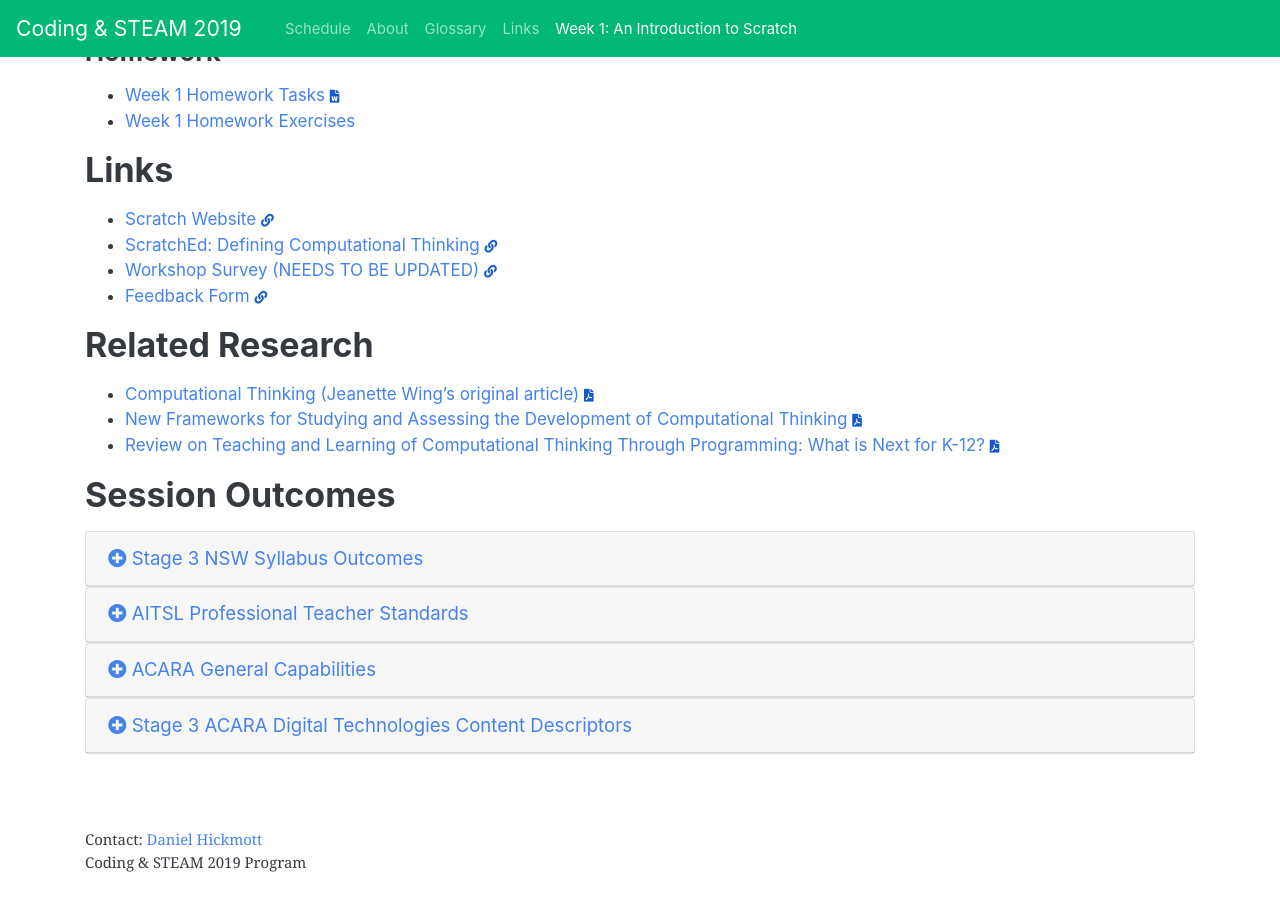
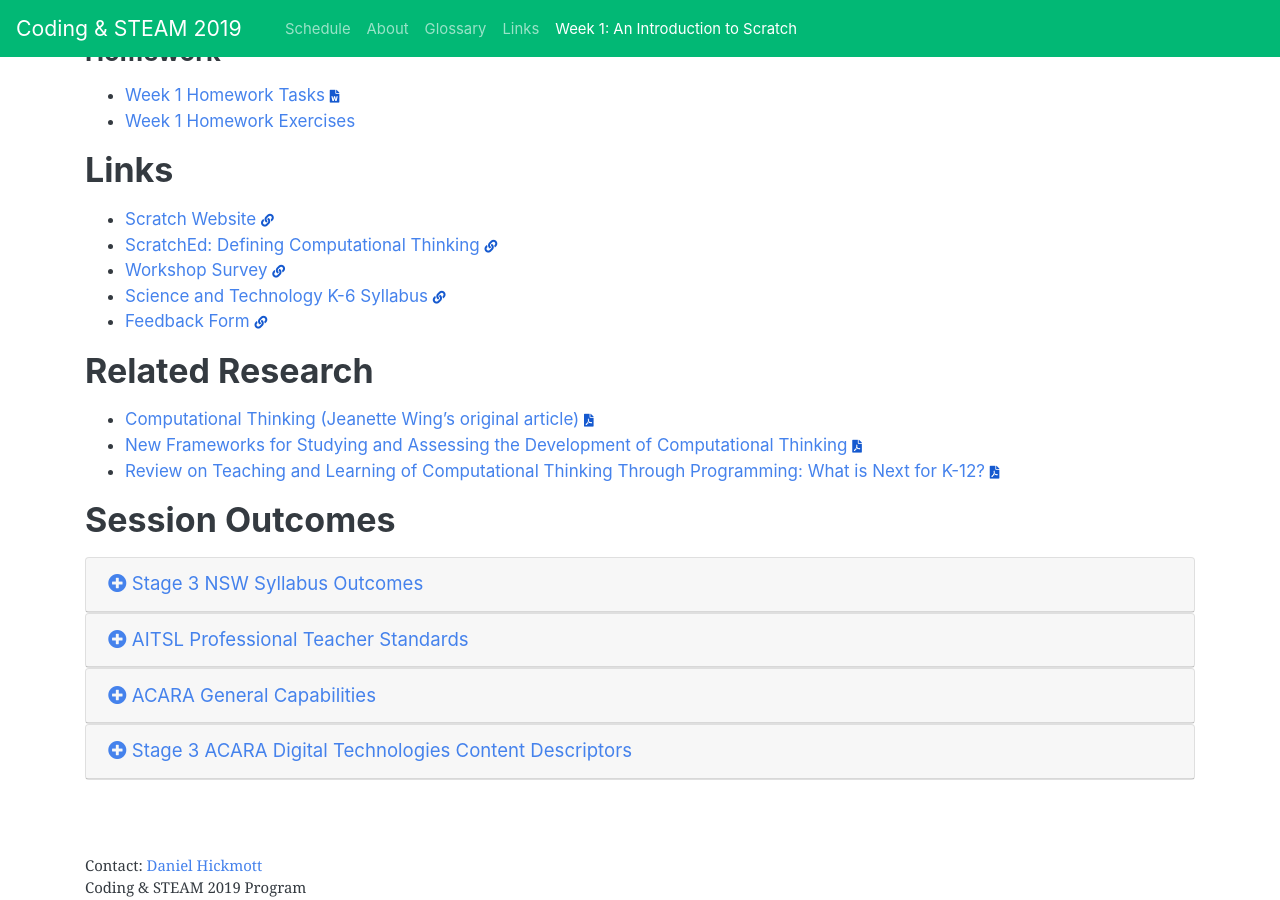
Before and after one commit to cs4s/steam-2019, a Jekyll site: the page built from week-1/index.md, in a window 1280 px wide and 900 px high, scrolled down 775 px. Built offline with Jekyll 4.4.1, drawn with Linux system fonts in a browser that asks for light colours.

Commit message:
Changes survey link to updated 2019 version

```diff
--- a/week-1/index.md
+++ b/week-1/index.md
@@ -38,7 +38,8 @@ In this session’s activities, you will find out what *Coding* and *Computation
 
 - [Scratch Website](https://scratch.mit.edu/){:target="_blank"} <i class="fas fa-link session-icon"></i>
 - [ScratchEd: Defining Computational Thinking](http://scratched.gse.harvard.edu/ct/defining.html){:target="_blank"} <i class="fas fa-link session-icon"></i>
-- [Workshop Survey (NEEDS TO BE UPDATED)](https://www.surveymonkey.com/r/uon_coding_session1){:target="_blank"} <i class="fas fa-link session-icon"></i>
+- [Workshop Survey](https://www.surveymonkey.com/r/C_S2019-pre){:target="_blank"} <i class="fas fa-link session-icon"></i>
+- [Science and Technology K-6 Syllabus](https://educationstandards.nsw.edu.au/wps/portal/nesa/k-10/learning-areas/science/science-and-technology-k-6-new-syllabus){:target="_blank"} <i class="fas fa-link session-icon"></i>
 - [Feedback Form](https://forms.gle/bCwqFtrDinxjHUGX7){:target="_blank"} <i class="fas fa-link session-icon"></i>
 
 ## Related Research
```
